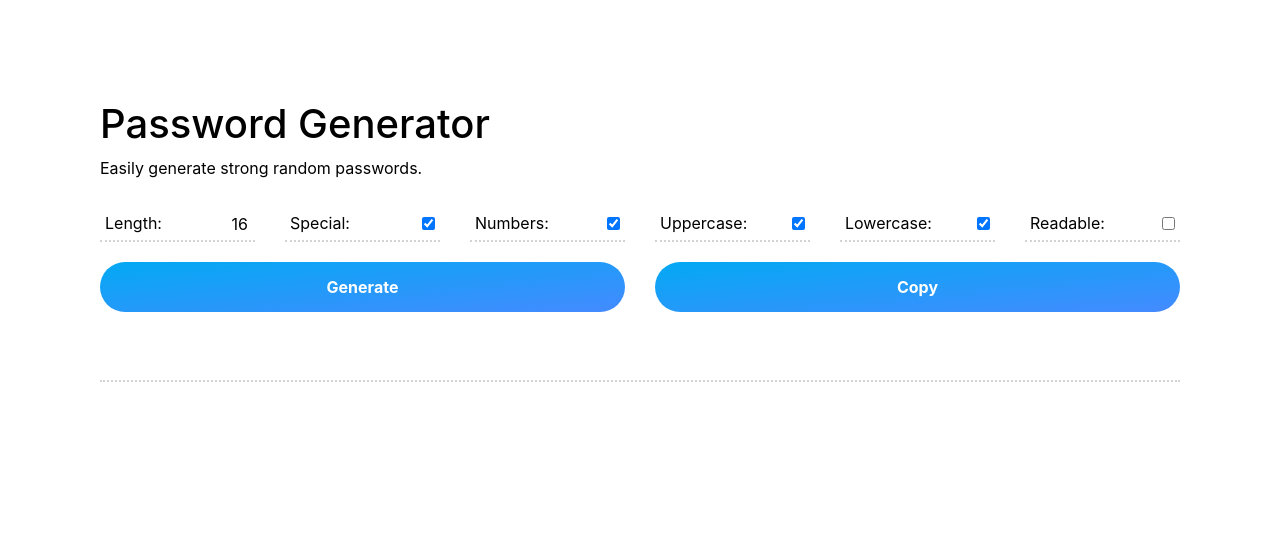
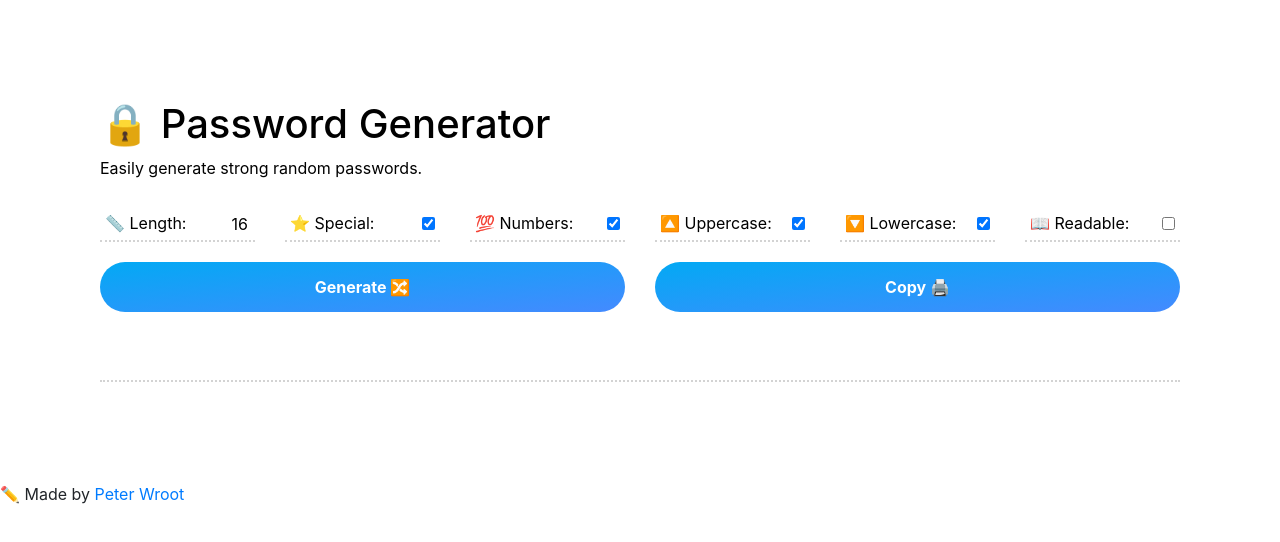
Before and after one commit to peterwroot/js-password-generator, a plain HTML site: page index.html in a window 1280 px wide. Drawn offline with nearby package versions, Linux system fonts and the light colour scheme.

Commit message:
design changes.

```diff
--- a/index.html
+++ b/index.html
@@ -15,45 +15,45 @@
         <div class="container">
             <div class="row pageHeader">
                 <div class="col">
-                    <h1>Password Generator</h1>
+                    <h1>🔒 Password Generator</h1>
                     <p>Easily generate strong random passwords.
                 </div>
             </div>
             <div class="row passwordOptionsContainer">
                 <div class="col-lg passwordOptions">
                     <div class="controlContainer">
-                        <label for="passwordLength">Length:</label>
+                        <label for="passwordLength">📏 Length:</label>
                         <input id="passwordLength" type="number" name="Length" max="64" min="8" value="16">
 
                     </div>
                 </div>
                 <div class="col-lg passwordOptions">
                     <div class="controlContainer">
-                        <label for="specialCheckbox">Special:</label>
+                        <label for="specialCheckbox">⭐ Special:</label>
                         <input class="checkbox" id="specialCheckbox" type="checkbox" checked>
                     </div>
                 </div>
                 <div class="col-lg passwordOptions">
                     <div class="controlContainer">
-                        <label for="numberCheckbox">Numbers:</label>
+                        <label for="numberCheckbox"> 💯 Numbers:</label>
                         <input class="checkbox" id="numberCheckbox" type="checkbox" checked>
                     </div>
                 </div>
                 <div class="col-lg passwordOptions">
                     <div class="controlContainer">
-                        <label for="uppercaseCheckbox">Uppercase:</label>
+                        <label for="uppercaseCheckbox">🔼 Uppercase:</label>
                         <input class="checkbox" id="uppercaseCheckbox" type="checkbox" checked>
                     </div>
                 </div>
                 <div class="col-lg passwordOptions">
                     <div class="controlContainer">
-                        <label for="lowercaseCheckbox">Lowercase:</label>
+                        <label for="lowercaseCheckbox">🔽 Lowercase:</label>
                         <input class="checkbox" id="lowercaseCheckbox" type="checkbox" checked>
                     </div>
                 </div>
                 <div class="col-lg passwordOptions">
                     <div class="controlContainer">
-                        <label for="readableCheckbox">Readable:</label>
+                        <label for="readableCheckbox">📖 Readable:</label>
                         <input class="checkbox" id="readableCheckbox" type="checkbox">
                     </div>
                 </div>
@@ -62,12 +62,12 @@
             <div class="row buttonContainer">
                 <div class="col text-center">
                     <div>
-                        <button onclick="generatePassword()">Generate</button>
+                        <button onclick="generatePassword()">Generate 🔀</button>
                     </div>
                 </div>
                 <div class="col text-center">
                     <div>
-                        <button id="copyButton" onClick="copyToClipboard()">Copy</button>
+                        <button id="copyButton" onClick="copyToClipboard()">Copy 🖨️</button>
                     </div>
                 </div>
             </div>
@@ -79,8 +79,8 @@
                 </div>
             </div>
         </div>
+        <p id=footerText>✏️ Made by <a target="_blank" href="https://github.com/peter-wroot/js-password-generator">Peter Wroot </a></p>
     </div>
-
     <script src="script.js"></script>
     <script src="https://code.jquery.com/jquery-3.3.1.slim.min.js" integrity="sha384-q8i/X+965DzO0rT7abK41JStQIAqVgRVzpbzo5smXKp4YfRvH+8abtTE1Pi6jizo" crossorigin="anonymous"></script>
     <script src="https://cdnjs.cloudflare.com/ajax/libs/popper.js/1.14.7/umd/popper.min.js" integrity="sha384-UO2eT0CpHqdSJQ6hJty5KVphtPhzWj9WO1clHTMGa3JDZwrnQq4sF86dIHNDz0W1" crossorigin="anonymous"></script>
```
